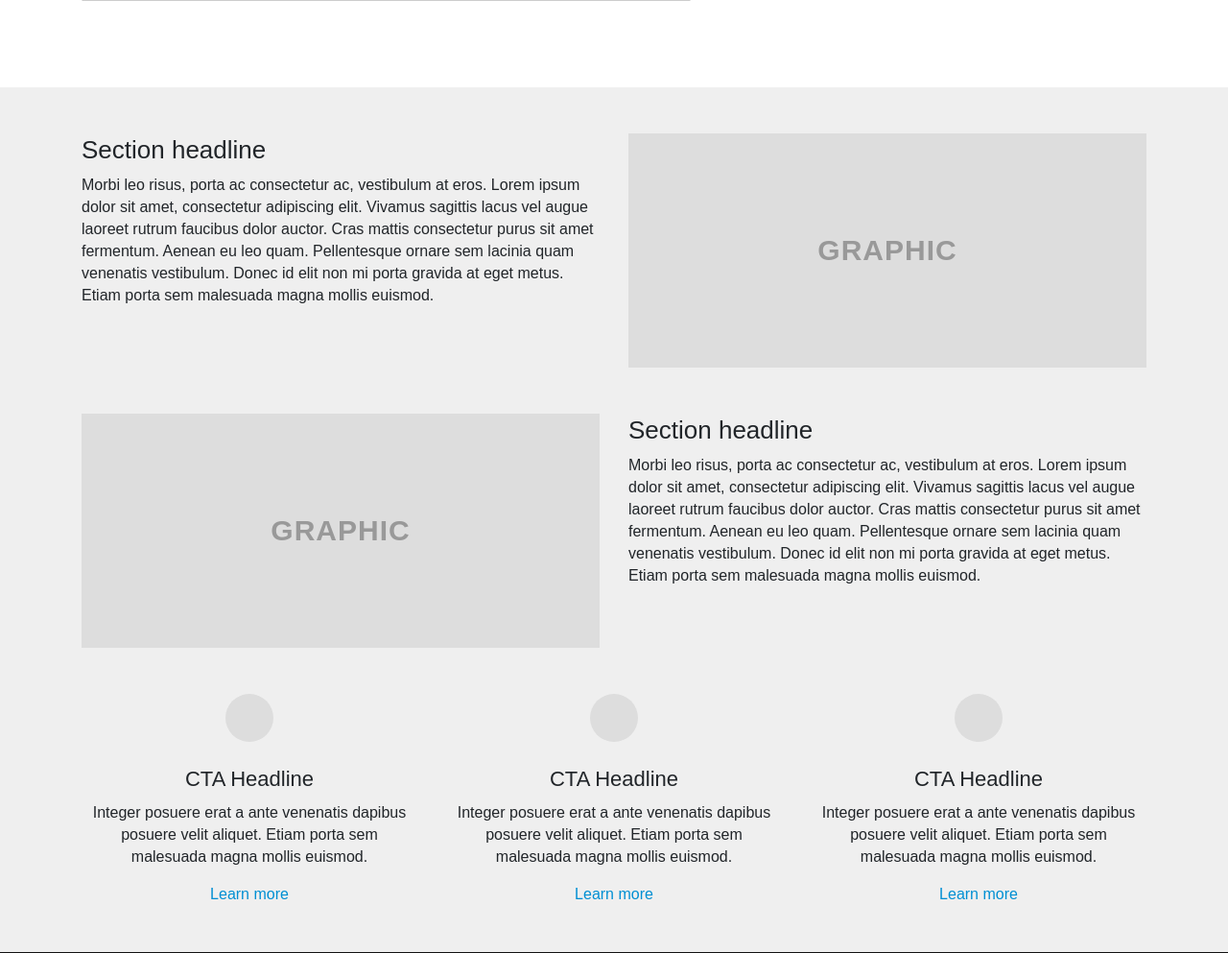
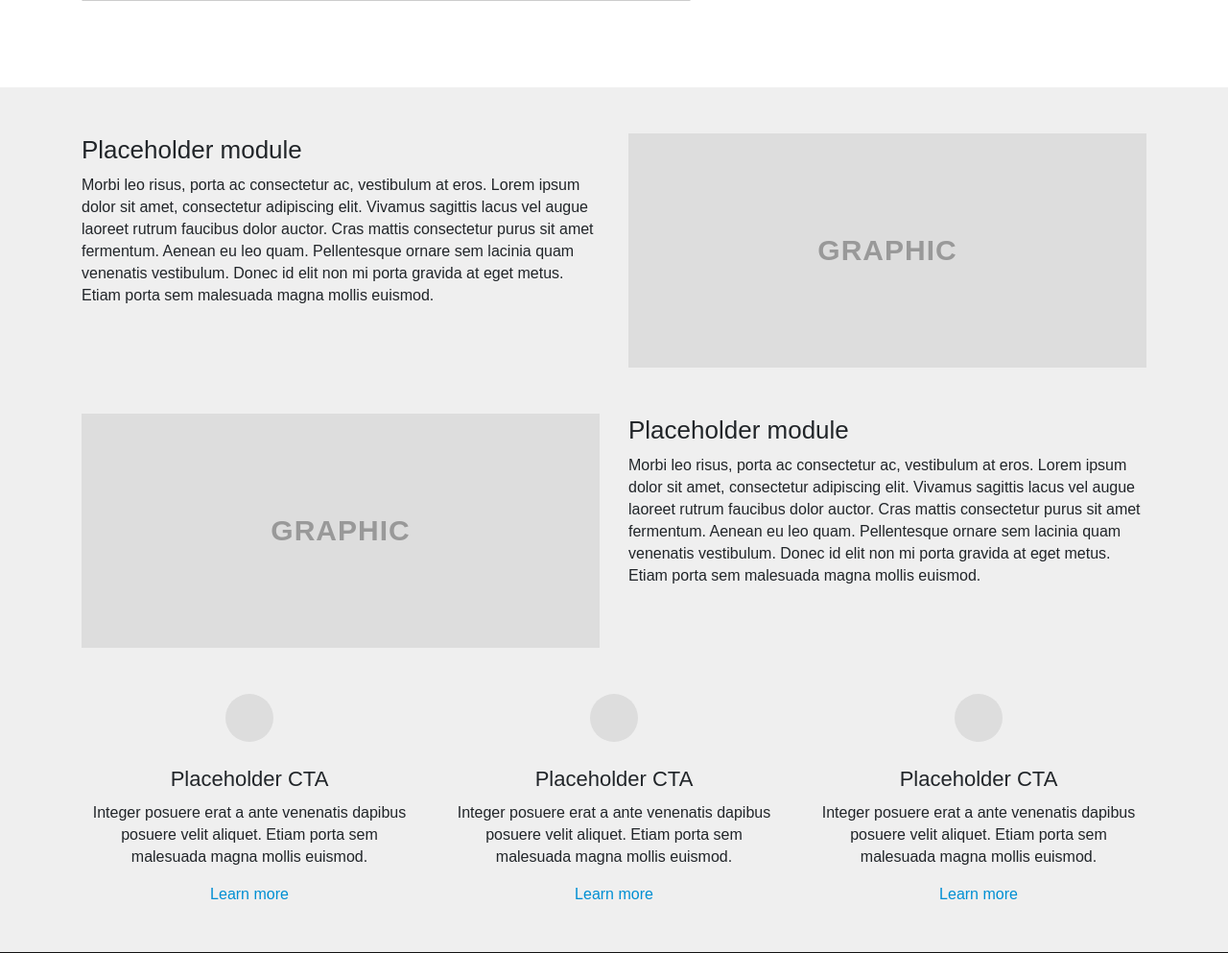
Before and after one commit to eclajambe/roi-calculator, a PHP site: page /expense-roi-landing-uncookied.phtml in a window 1280 px wide. Shown: the part 1681-2674 px from the top of the page at 96% size. Run offline with PHP 8.4, Linux system fonts and the light colour scheme; some libraries are stand-ins or nearby versions.

Commit message:
Adding placeholder modules to module page

```diff
--- a/expense-roi-landing-uncookied.phtml
+++ b/expense-roi-landing-uncookied.phtml
@@ -260,9 +260,9 @@
 
         </div><!--// .container-fluid -->
 
-        <?php echo placeholderModule('content', 'left', 'Section headline', 0); ?>
-        <?php echo placeholderModule('content', 'right', 'Section headline', 0); ?>
-        <?php echo placeholderModule('cta', '','CTA Headline', 1); ?>
+        <?php echo placeholderModule('content', 'left', 'Placeholder module', 0); ?>
+        <?php echo placeholderModule('content', 'right', 'Placeholder module', 0); ?>
+        <?php echo placeholderModule('cta', '','Placeholder CTA', 1); ?>
 
         <?php include 'inc/footer-scripts.inc'; ?>
 
--- a/module-uncookied.phtml
+++ b/module-uncookied.phtml
@@ -1,6 +1,8 @@
 <?php include 'inc/head.php' ?>
 
     <body>
+
+        <?php echo placeholderModule('content', 'left', 'Placeholder module', 1); ?>
 
         <div class="container-fluid module">
             <div class="container">
@@ -49,6 +51,8 @@
             </div><!--// .container -->
         </div><!--// .container-fluid -->
 
+        <?php echo placeholderModule('cta', '','Placeholder CTA', 1); ?>
+
         <?php include 'inc/footer-scripts.inc'; ?>
 
     </body>
```
